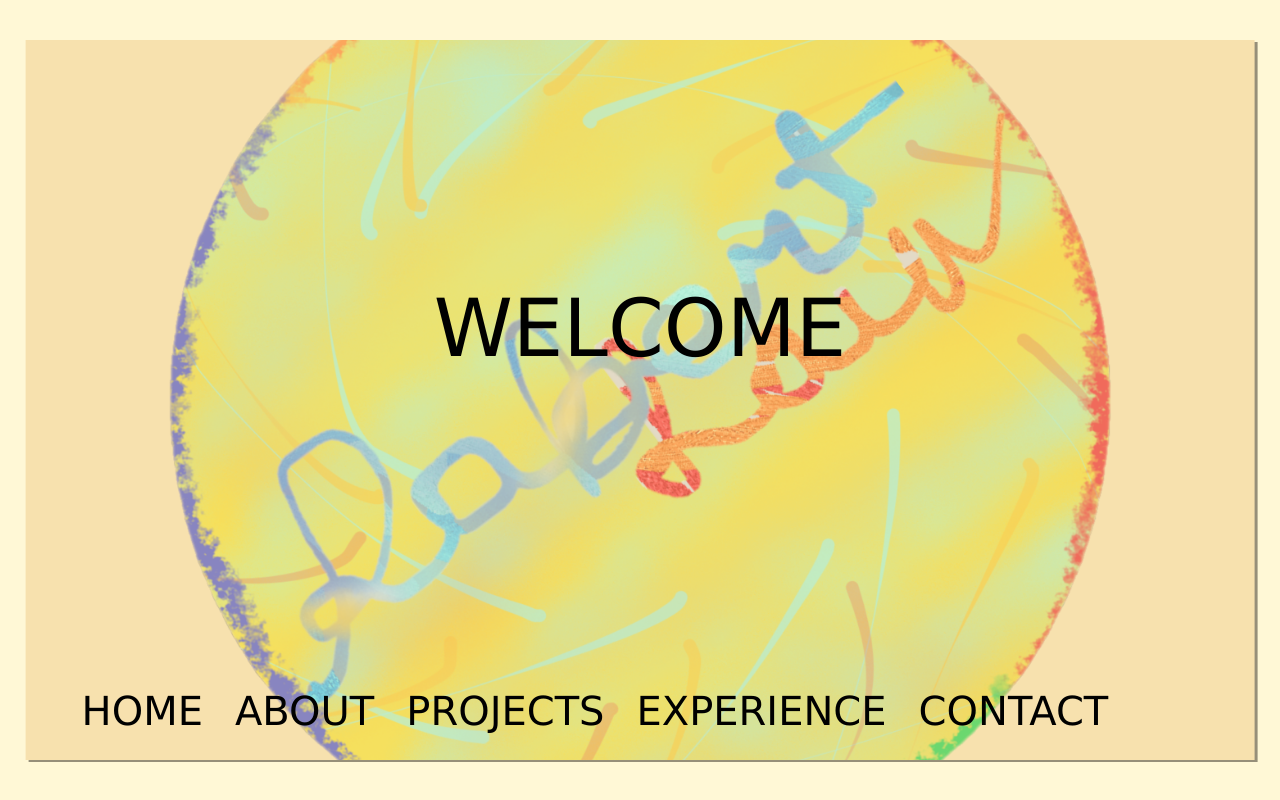
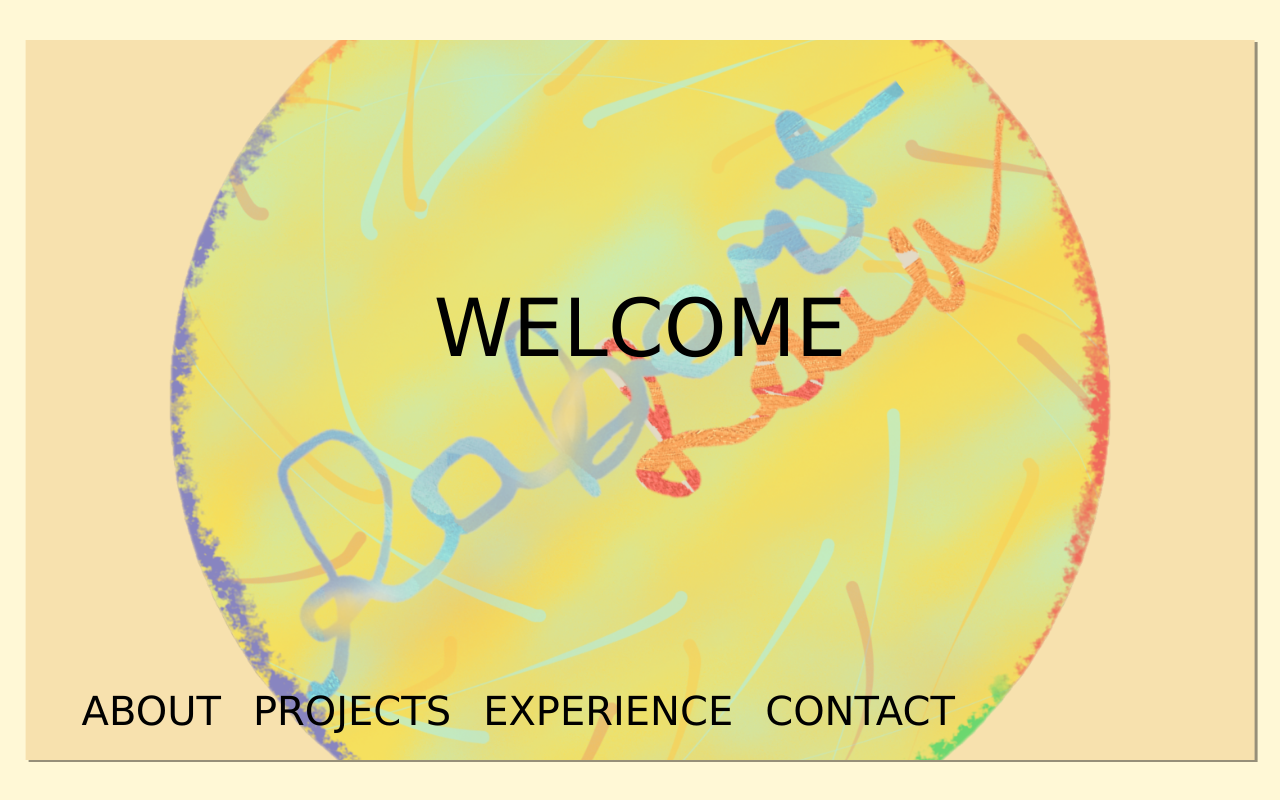
Before and after one commit to rlmech/personal_site, a React app: page /about in a window 1280 px wide. Built offline with nearby package versions, Linux system fonts and the light colour scheme.

Commit message:
Get rid of HOME button on Welcome screen

```diff
--- a/src/containers/welcome/welcome.jsx
+++ b/src/containers/welcome/welcome.jsx
@@ -11,7 +11,6 @@ const Welcome = () => {
                 </div>
                 <div className="welcome-navbar">
                     <ul className="welcome-navbar-list">
-                        <li><Link to="/">HOME</Link></li>
                         <li><Link to="/about">ABOUT</Link></li>
                         <li><Link to="/projects">PROJECTS</Link></li>
                         <li><Link to="/experience">EXPERIENCE</Link></li>
```
